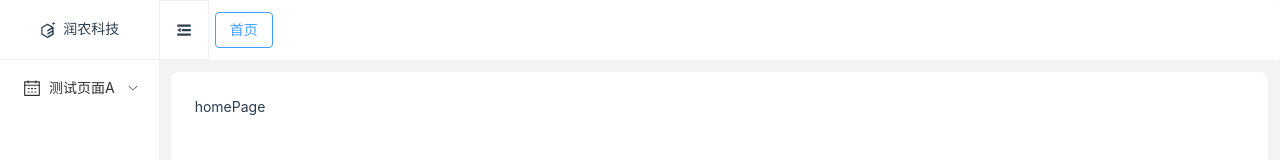
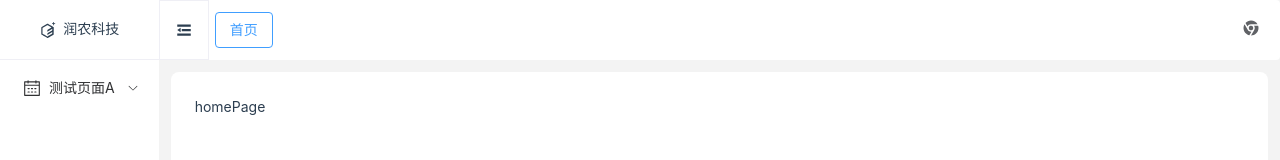
Before and after one commit to kjh632343169/vue-adming-example, a Vue app: page / in a window 1280 px wide. Shown: the top 160 px of the page. Built offline with nearby package versions, Linux system fonts and the light colour scheme; the HTML template or start-up script is replaced by a standard one.

Commit message:
feat: 优化

```diff
--- a/components.d.ts
+++ b/components.d.ts
@@ -12,6 +12,9 @@ declare module 'vue' {
     ElButton: typeof import('element-plus/es')['ElButton']
     ElCol: typeof import('element-plus/es')['ElCol']
     ElConfigProvider: typeof import('element-plus/es')['ElConfigProvider']
+    ElDropdown: typeof import('element-plus/es')['ElDropdown']
+    ElDropdownItem: typeof import('element-plus/es')['ElDropdownItem']
+    ElDropdownMenu: typeof import('element-plus/es')['ElDropdownMenu']
     ElIcon: typeof import('element-plus/es')['ElIcon']
     ElInput: typeof import('element-plus/es')['ElInput']
     ElMenu: typeof import('element-plus/es')['ElMenu']
--- a/src/components/NavBar/NavBar.vue
+++ b/src/components/NavBar/NavBar.vue
@@ -138,6 +138,7 @@ const deleteRoute = (item: cachedViewsItem) => {
 .nav-options {
   height: 100%;
   flex-shrink: 0;
+  margin: 0 20px;
 }
 
 .content-item {
--- a/src/components/NavBar/NavBarOptions.vue
+++ b/src/components/NavBar/NavBarOptions.vue
@@ -1,4 +1,31 @@
 // navbar自定义内容位置 用户头像什么的
 <template>
-  <div></div>
+  <div class="nav-bar-options">
+    <div>
+      <el-dropdown>
+        <span class="el-dropdown-link">
+          <el-icon size="18"><ChromeFilled /></el-icon>
+        </span>
+        <template #dropdown>
+          <el-dropdown-menu>
+            <el-dropdown-item @click="userStore.logout()">退出登录</el-dropdown-item>
+            <el-dropdown-item>其他按钮</el-dropdown-item>
+          </el-dropdown-menu>
+        </template>
+      </el-dropdown>
+    </div>
+  </div>
 </template>
+
+<script lang="ts" setup>
+import { useUserStore } from '@/stores/userStore'
+const userStore = useUserStore()
+</script>
+
+<style scoped>
+.nav-bar-options {
+  height: 100%;
+  display: flex;
+  align-items: center;
+}
+</style>
--- a/src/stores/userStore.ts
+++ b/src/stores/userStore.ts
@@ -3,6 +3,8 @@ import { defineStore } from 'pinia'
 
 import { type MenuItem } from '@/components/NavMenu/config'
 import type { RouteRecordRaw } from 'vue-router'
+
+import { StorageType, removeLocalStorage } from '@/utils/stroage'
 
 export const useUserStore = defineStore('user', () => {
   const token = ref('')
@@ -38,5 +40,10 @@ export const useUserStore = defineStore('user', () => {
     })
   }
 
-  return { token, menuList, toggleMenu, checkIsMenuLoaded, setMenuLoaded }
+  const logout = () => {
+    console.log('退出登录逻辑')
+    removeLocalStorage(StorageType.Token)
+  }
+
+  return { token, menuList, toggleMenu, checkIsMenuLoaded, setMenuLoaded, logout }
 })
--- a/src/utils/stroage.ts
+++ b/src/utils/stroage.ts
@@ -1,5 +1,5 @@
 export enum StorageType {
-  Token = 'Token', // 登录 token
+  Token = 'token', // 登录 token
 }
 
 export const getLocalStorage = (str: StorageType) => {
```
